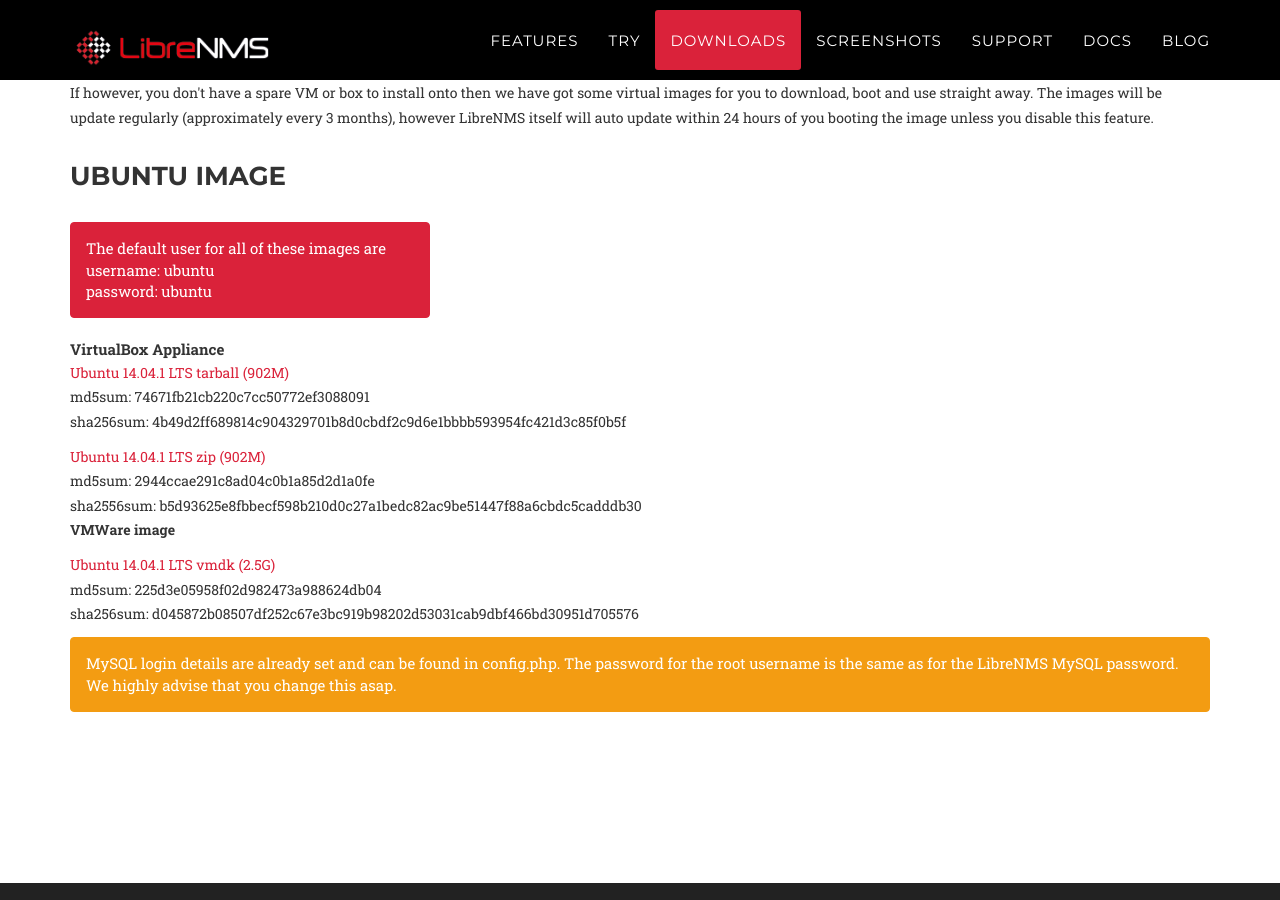
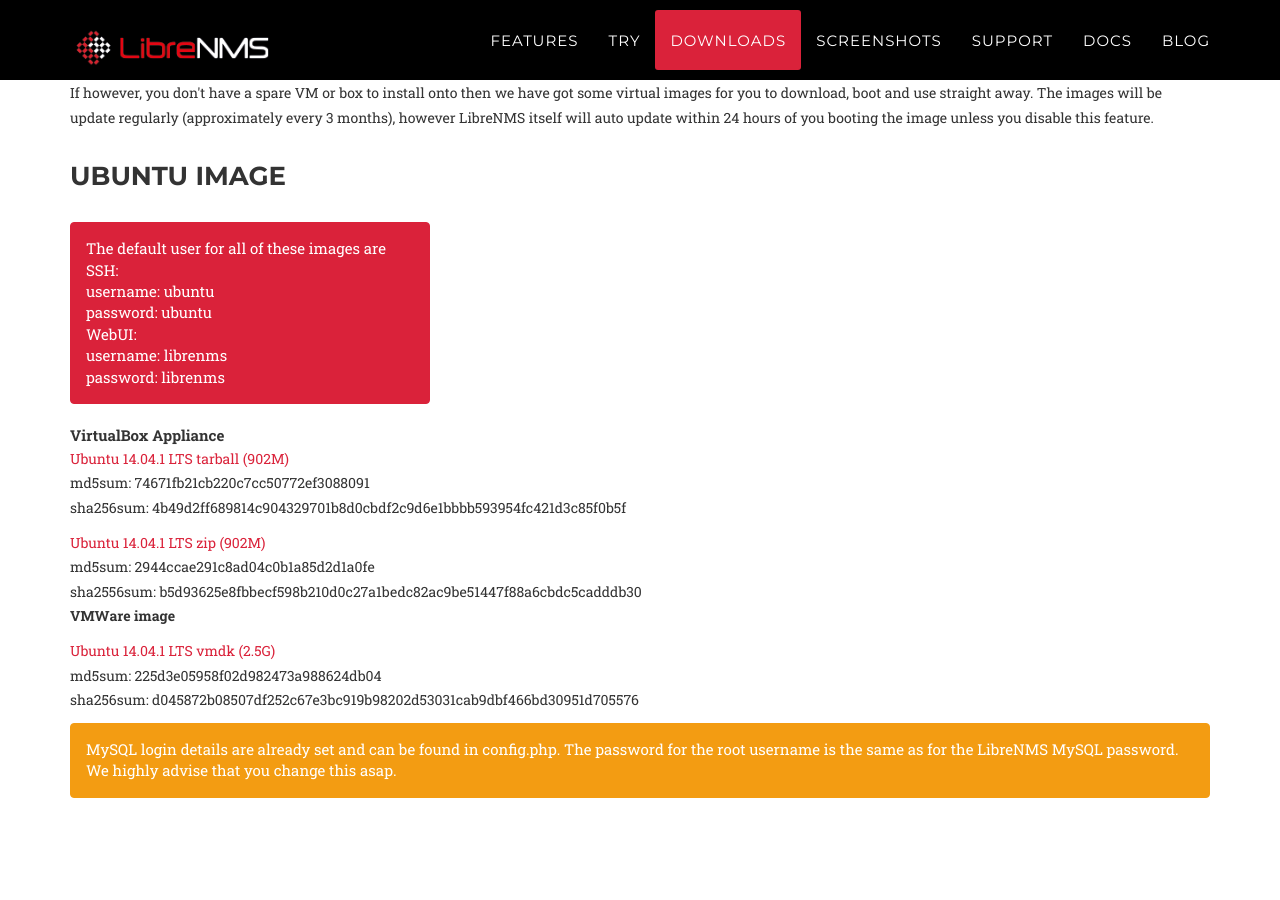
Before and after one commit to librenms/librenms.github.io, a Jekyll site: the page built from index.html, in a window 1280 px wide and 900 px high, scrolled down 3035 px. Built offline with Jekyll 4.4.1, drawn with Linux system fonts in a browser that asks for light colours; some web fonts are replaced.

Commit message:
Update downloads.html
Added webui login details

```diff
--- a/_includes/downloads.html
+++ b/_includes/downloads.html
@@ -22,8 +22,12 @@
                         <div class="col-xs-4">
                             <div class="alert alert-success">
                                 The default user for all of these images are<br />
+                                SSH:<br />
                                 username: ubuntu<br />
                                 password: ubuntu<br />
+                                WebUI:<br />
+                                username: librenms<br />
+                                password: librenms<br />
                             </div>
                         </div>
                     </div>
```
